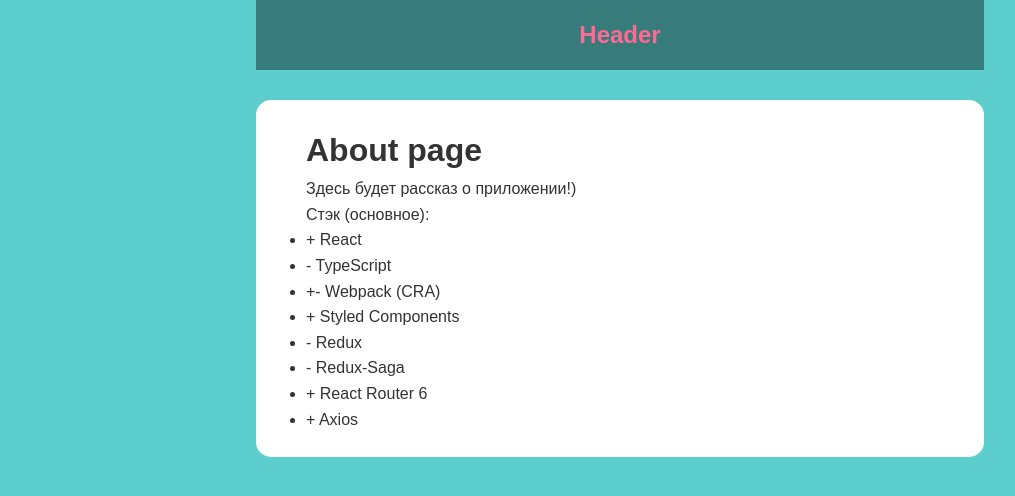
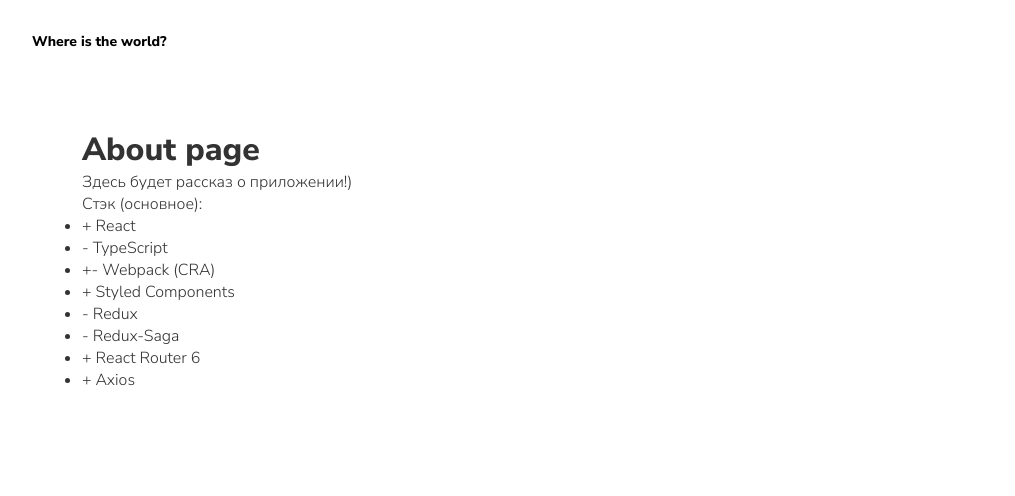
Before and after one commit to abr-ya/react-world, a React (Create React App) app: page /about in a window 1280 px wide. Shown: the top 496 px of the page, without its empty margins (20-1035 px from the left). Built offline with nearby package versions, Linux system fonts and the light colour scheme.

Commit message:
feat: Update Header component

```diff
--- a/package.json
+++ b/package.json
@@ -10,6 +10,7 @@
     "prop-types": "^15.8.1",
     "react": "^17.0.2",
     "react-dom": "^17.0.2",
+    "react-icons": "^4.3.1",
     "react-router-dom": "^6.3.0",
     "react-scripts": "5.0.0",
     "styled-components": "^5.3.5",
--- /dev/null
+++ b/src/body.css
@@ -0,0 +1,35 @@
+:root {
+  /* Typography */
+  --family: 'Nunito Sans', sans-serif;
+  --fs-sm: 14px;
+  --fs-md: 16px;
+  --fw-light: 300;
+  --fw-normal: 600;
+  --fw-bold: 800;
+
+  /* Other */
+  --radii: 0.5rem;
+}
+
+body[data-theme='dark'] {
+  --colors-text: hsl(0, 0%, 100%);
+  --colors-bg: hsl(207, 26%, 17%);
+  --colors-ui-base: hsl(209, 23%, 22%);
+
+  --shadow: rgba(245, 245, 245, 0.2) 0 0 8px;
+}
+body[data-theme='light'] {
+  --colors-text: hsl(200, 15%, 8%);
+  --colors-bg: hsl(0, 0%, 98%);
+  --colors-ui-base: hsl(0, 0%, 100%);
+
+  --shadow: rgba(149, 157, 165, 0.2) 0px 8px 24px;
+}
+
+body {
+  margin: 0;
+  font-family: var(--family);
+  color: var(--colors-text);
+  font-weight: var(--fw-light);
+  background-color: var(--colors-bg);
+}
--- a/src/components/Header.jsx
+++ b/src/components/Header.jsx
@@ -1,12 +1,17 @@
-import { StyledHeader, Container } from './styled/Common.styled';
+import { Container } from './styled/Common.styled';
+import {
+  StyledHeader, Wrapper, Title,
+} from './styled/Header.styled';
 
 function Header() {
   return (
-    <Container>
-      <StyledHeader>
-        <h2>Header</h2>
-      </StyledHeader>
-    </Container>
+    <StyledHeader>
+      <Container>
+        <Wrapper>
+          <Title>Where is the world?</Title>
+        </Wrapper>
+      </Container>
+    </StyledHeader>
   );
 }
 
--- a/src/components/styled/Common.styled.jsx
+++ b/src/components/styled/Common.styled.jsx
@@ -6,21 +6,15 @@
     margin: 0;
     padding: 0;
   }
-
-  body {
-    font-family: 'Poppins', sans-serif;
-    background-color: #2bbb;
-    color: #fff;
-    line-height: 1.6;
-  }
 `;
 
 export default GlobalStyle;
 
 export const Container = styled.div`
-  max-width: 768px;
-  margin: auto;
-  padding: 0 20px;
+  width: 100%;
+  max-width: 1240px;
+  margin: 0 auto;
+  padding: 0 2rem;
 `;
 
 export const Card = styled.div`
--- /dev/null
+++ b/src/components/styled/Header.styled.jsx
@@ -0,0 +1,30 @@
+import styled from 'styled-components/macro';
+import { Link } from 'react-router-dom';
+
+export const StyledHeader = styled.header`
+  box-shadow: var(--shadow);
+  background-color: var(--colors-ui-base);
+`;
+
+export const Wrapper = styled.div`
+  display: flex;
+  justify-content: space-between;
+  align-items: center;
+  padding: 2rem 0;
+`;
+
+export const Title = styled(Link).attrs({
+  to: '/',
+})`
+  color: var(--colors-text);
+  font-size: var(--fs-sm);
+  text-decoration: none;
+  font-weight: var(--fw-bold);
+`;
+
+export const ModeSwitcher = styled.div`
+  color: var(--colors-text);
+  font-size: var(--fs-sm);
+  cursor: pointer;
+  text-transform: capitalize;
+`;
--- a/src/fonts.css
+++ b/src/fonts.css
@@ -0,0 +1 @@
+@import url('https://fonts.googleapis.com/css2?family=Nunito+Sans:wght@300;600;800&display=swap');
--- a/src/index.jsx
+++ b/src/index.jsx
@@ -1,5 +1,6 @@
 import ReactDOM from 'react-dom';
 import './fonts.css';
+import './body.css';
 import App from './App';
 
 ReactDOM.render(<App />, document.getElementById('root'));
```
Also changed, not shown: 1 other file (tests, documents, lock files or other folders).
